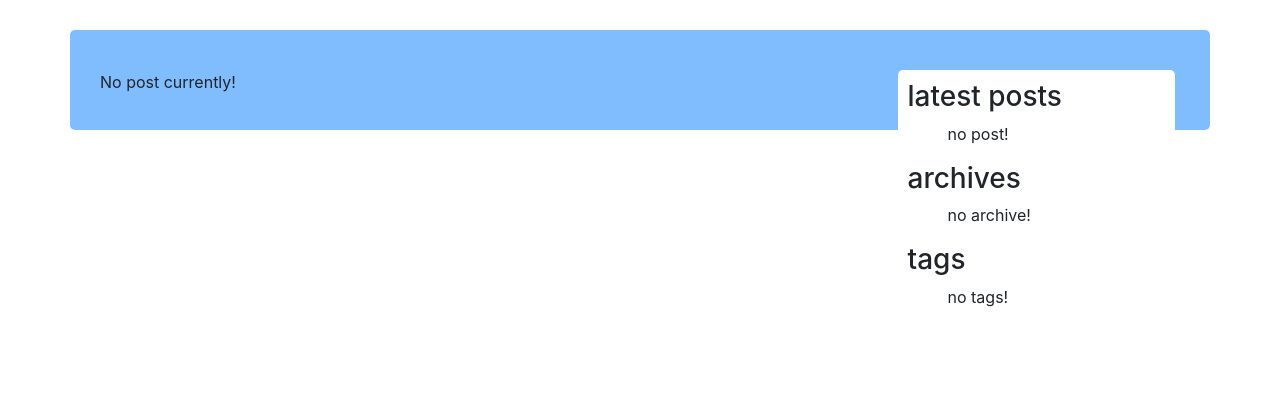
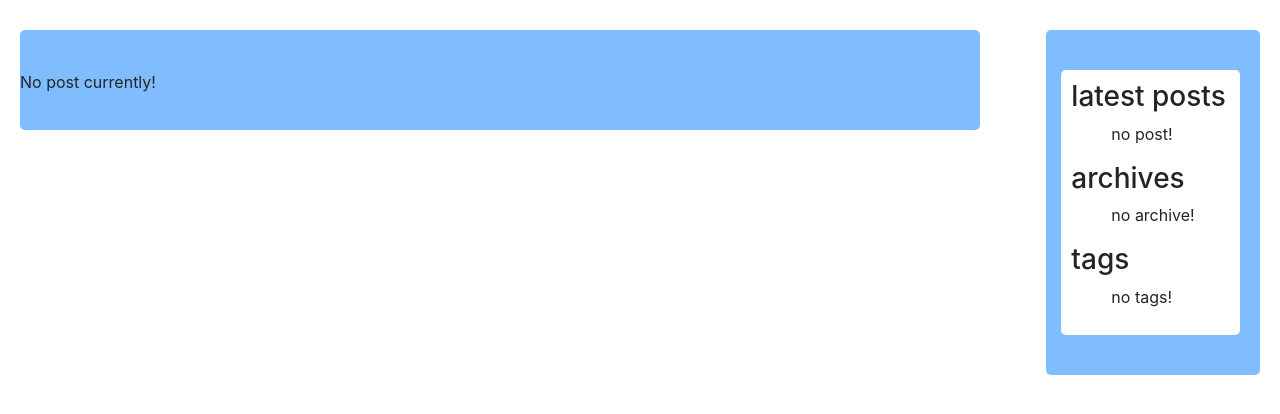
Before and after one commit to Mike-Dai/djangocoder, a Django app: page / in a window 1280 px wide. Shown: the part 56-470 px from the top of the page. Run offline with Django 3.2, Linux system fonts and the light colour scheme; data that the repository does not hold is empty; some libraries are stand-ins or nearby versions.

Commit message:
Split posts container and sidebar

```diff
--- a/blog/static/styles/blog.css
+++ b/blog/static/styles/blog.css
@@ -1,6 +1,18 @@
 .container {
 	background-color: #80bdff;
 	margin-top: 30px;
+	margin-right:20px;
+	margin-left:20px;
+	padding-top: 20px;
+	padding-bottom: 20px;
+	border-radius: 5px;
+}
+.sidebar-container {
+	float:right;
+	background-color: #80bdff;
+	margin-top: 30px;
+	margin-right:20px;
+	margin-left:20px;
 	padding-top: 20px;
 	padding-bottom: 20px;
 	border-radius: 5px;
@@ -8,7 +20,9 @@
 .media {
 	background-color: white;
 	margin-bottom: 20px;
+	margin-left:30px;
 	border-radius: 5px;
+	width:1000px;
 }
 .summary-list {
 	padding-top: 20px;
@@ -49,6 +63,10 @@
 .form-input {
 
 }
+.pagination-simple {
+	margin:30px;
+	text-align: center;
+}
 textarea {
 	width: 700px;
 	height: 300px;
--- a/blog/templates/blog/base.html
+++ b/blog/templates/blog/base.html
@@ -52,8 +52,8 @@
 		</div>
 
 
-		<div class="container">
-			<div class="sidebar col-sm-3">
+		<div class="sidebar-container">
+			<div class="sidebar col-md-10">
 				<div class="widget widget-recent-posts">
 					<h3 class="widget-title">latest posts</h3>
 				    {% get_recent_posts as recent_post_list %}
@@ -94,6 +94,8 @@
 			  		</ul>
 				</div>
 			</div>
+		</div>
+		<div class="container col-lg-9">
 			{% block content %}
 			{% endblock %}
 		</div>
--- a/blog/templates/blog/post_list.html
+++ b/blog/templates/blog/post_list.html
@@ -2,7 +2,7 @@
 {% block content %}
 
 	<div class="row">
-		<div class="col-lg-12">
+		<div>
 			{% if error_msg %}
 				<p>{{ error_msg }}</p>
 			{% endif %}
```
Also changed, not shown: 7 other files.
